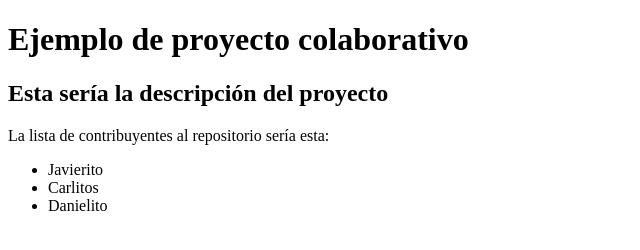
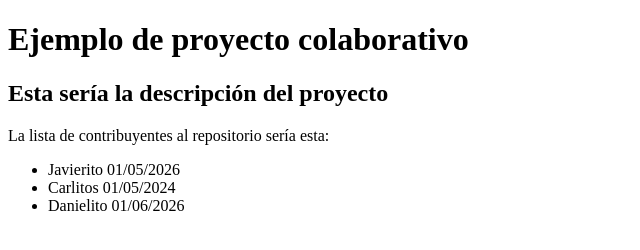
Before and after one commit to javi-info-dp/proyecto1-copy, a plain HTML site: page index.html in a window 1280 px wide. Shown: the whole page, without its empty margins (0-640 px from the left). Drawn offline with Linux system fonts and the light colour scheme.

Commit message:
Update index.html
Añadiendo fecha de inicio de colaboración

```diff
--- a/index.html
+++ b/index.html
@@ -11,9 +11,9 @@
         <h2>Esta sería la descripción del proyecto</h2>
         <p>La lista de contribuyentes al repositorio sería esta: </p>
         <ul>
-            <li>Javierito</li>
-             <li>Carlitos</li>
-             <li>Danielito</li>
+            <li>Javierito 01/05/2026 </li>
+             <li>Carlitos 01/05/2024 </li>
+             <li>Danielito 01/06/2026</li>
         </ul>
     </header>
 </body>
```
